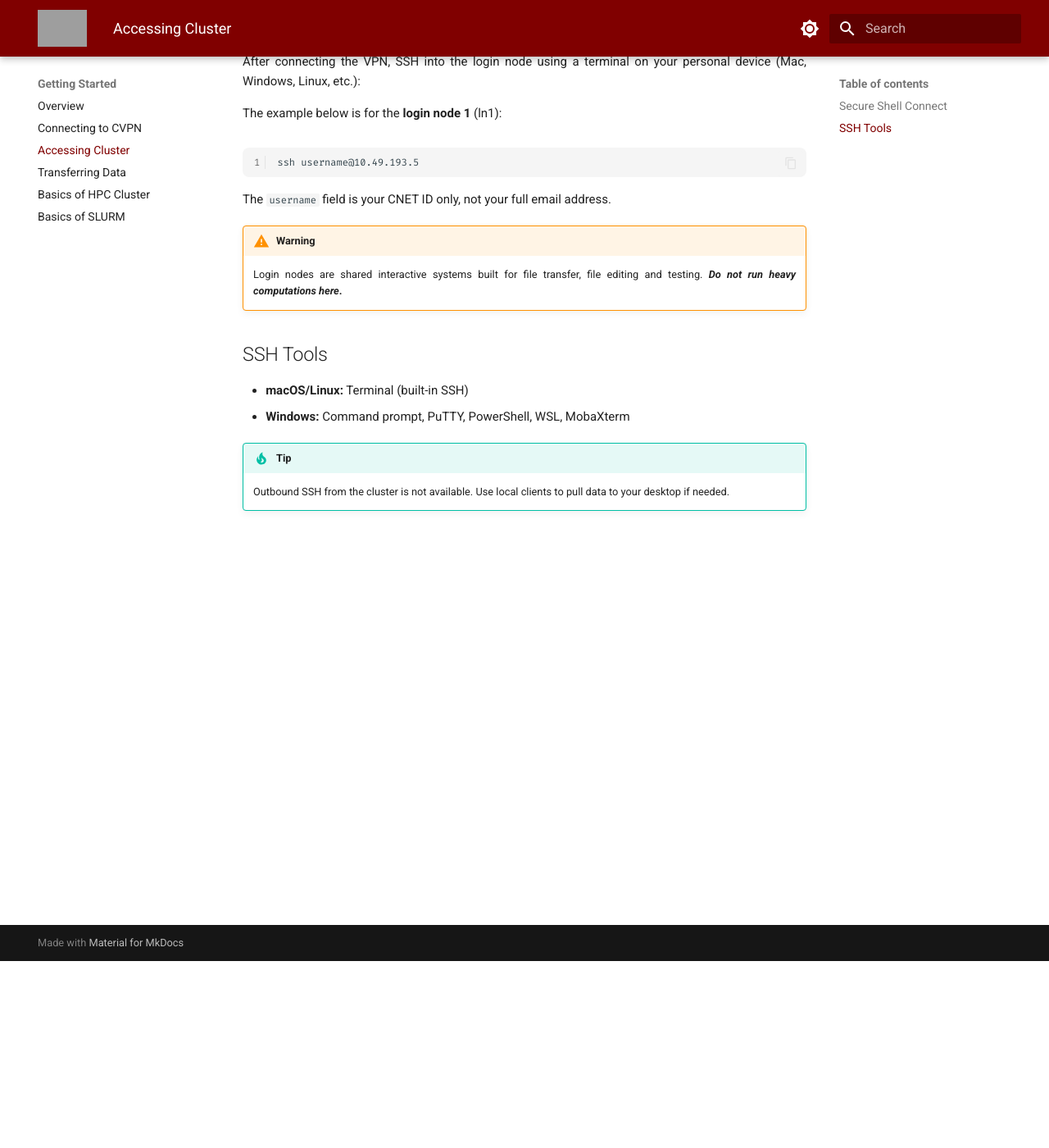
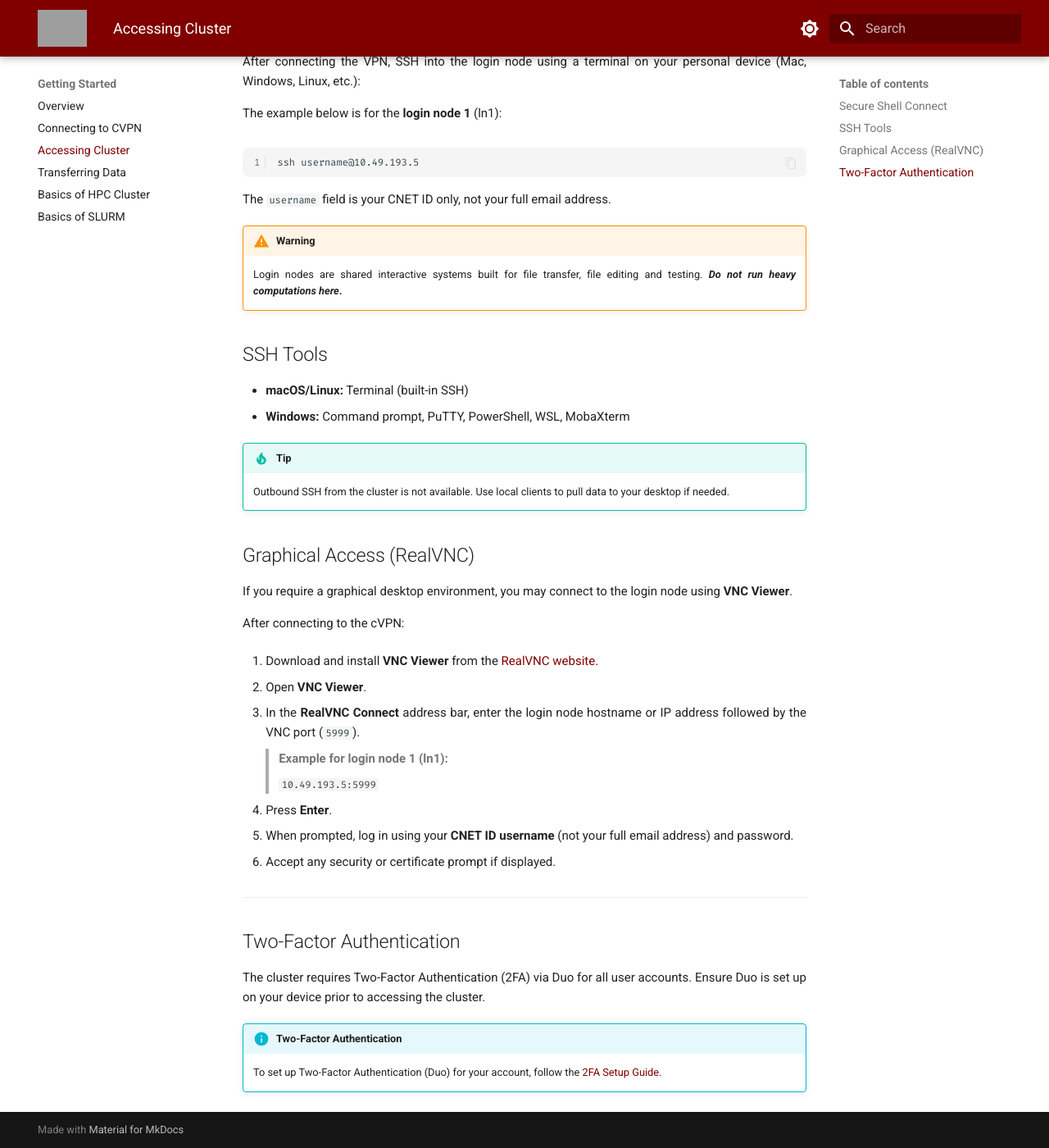
Before and after one commit to uchicago-ssd-sscs/hpc-docs, an MkDocs documentation site: the page built from docs/getting-started/accessing-the-cluster.md, in a window 1280 px wide and 1400 px high, scrolled down 228 px. Shown: the whole window at 82% size. Built offline with MkDocs 1.6.1 and Material for MkDocs 9.7.7, drawn with Linux system fonts in a browser that asks for light colours; grey boxes are pictures that could not be loaded.

Commit message:
Added Sections for Graphical Access and 2FA

```diff
--- a/docs/getting-started/accessing-the-cluster.md
+++ b/docs/getting-started/accessing-the-cluster.md
@@ -21,3 +21,37 @@
 
 !!! tip
     Outbound SSH from the cluster is not available. Use local clients to pull data to your desktop if needed.
+
+
+## Graphical Access (RealVNC)
+
+If you require a graphical desktop environment, you may connect to the login node using **VNC Viewer**.
+
+After connecting to the cVPN:
+
+1. Download and install **VNC Viewer** from the [RealVNC website](https://www.realvnc.com/en/connect/download/viewer/){:target="_blank"}.
+
+2. Open **VNC Viewer**.
+
+3. In the **RealVNC Connect** address bar, enter the login node hostname or IP address followed by the VNC port (`5999`).
+
+    > **Example for login node 1 (ln1):**
+
+    > `10.49.193.5:5999`
+
+
+4. Press **Enter**.
+
+5. When prompted, log in using your **CNET ID username** (not your full email address) and password.
+
+6. Accept any security or certificate prompt if displayed.
+
+---
+
+## Two-Factor Authentication
+
+The cluster requires Two-Factor Authentication (2FA) via Duo for all user accounts. Ensure Duo is set up on your device prior to accessing the cluster.
+
+!!!info "Two-Factor Authentication"
+
+    To set up Two-Factor Authentication (Duo) for your account, follow the [2FA Setup Guide](https://cnet.uchicago.edu/2FA/index.htm).
```
